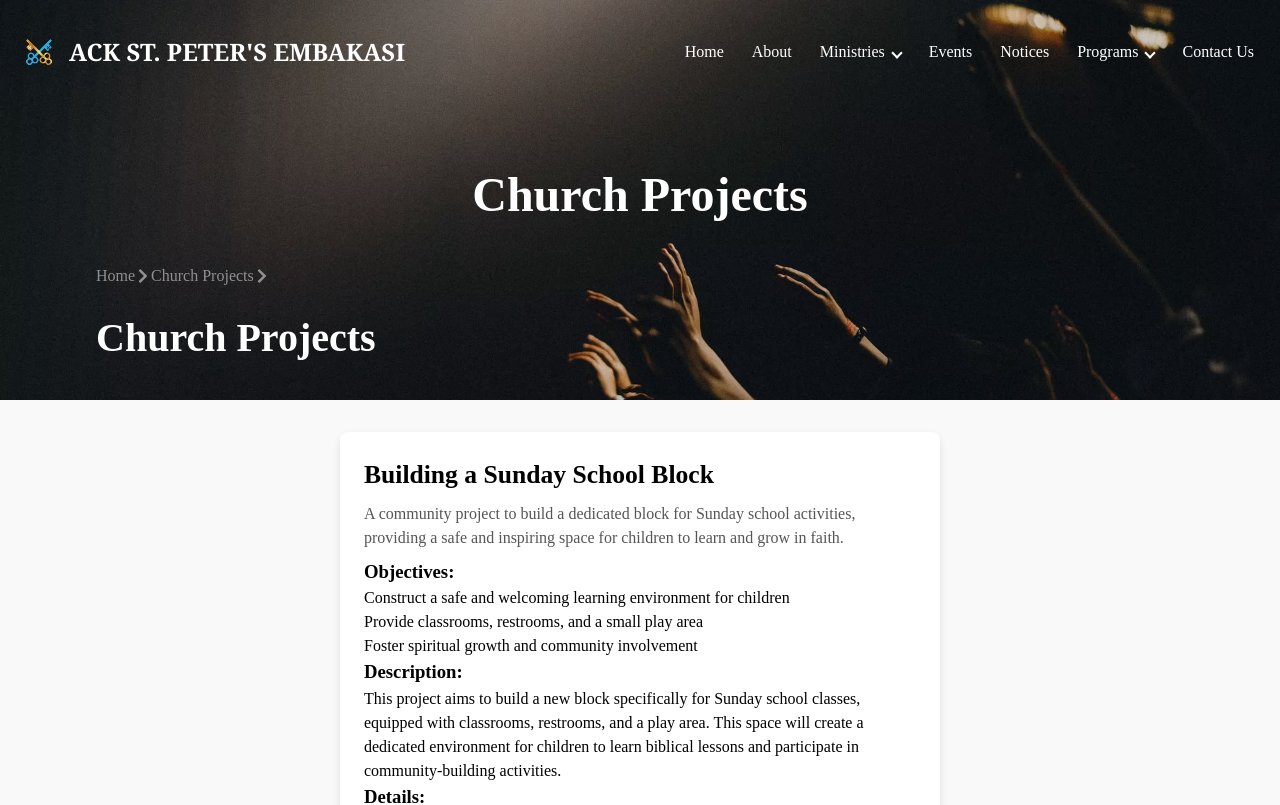
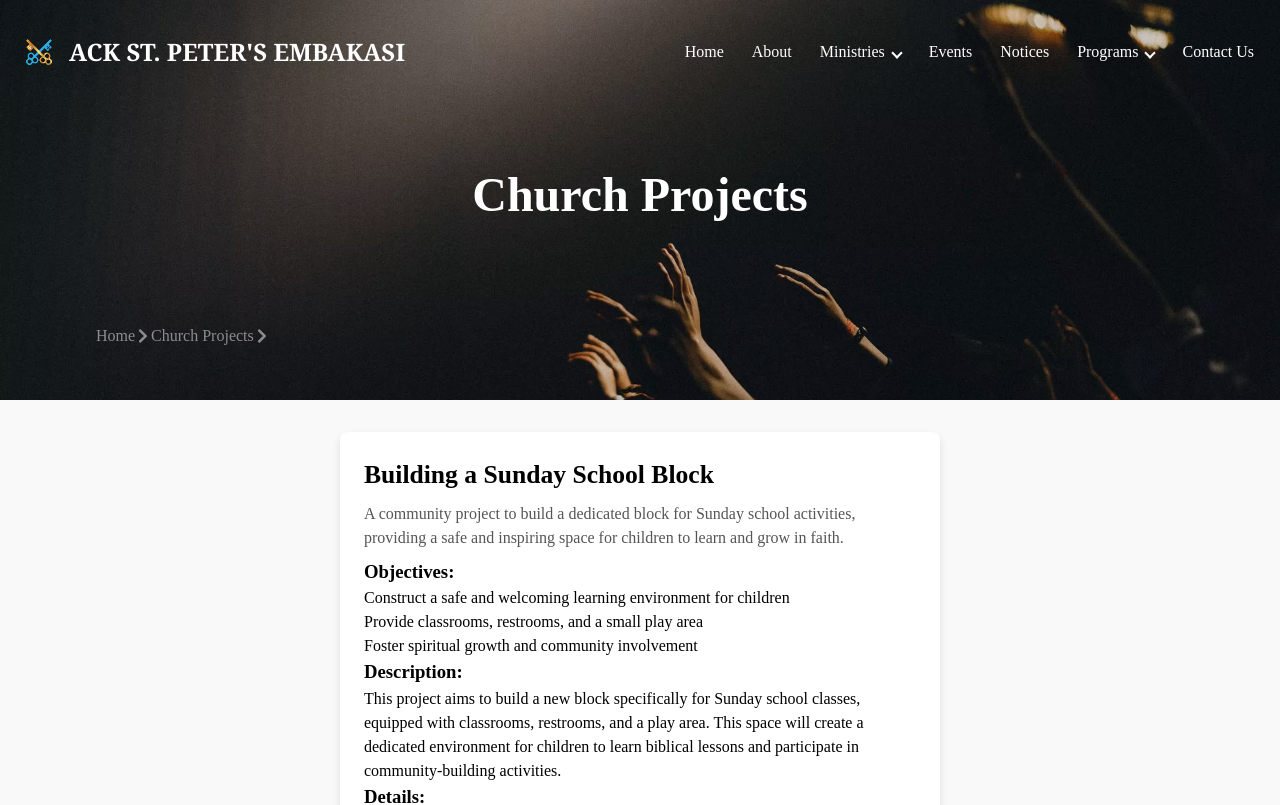
Before and after one commit to P3t3raw/Saints, a React (Create React App) app: page /programs/projects in a window 1280 px wide. Shown: the top 805 px of the page. Built offline with nearby package versions, Linux system fonts and the light colour scheme; the HTML template or start-up script is replaced by a standard one.

Commit message:
Commiting the projects page

```diff
--- a/src/pages/Projects/Projects.jsx
+++ b/src/pages/Projects/Projects.jsx
@@ -104,7 +104,7 @@ export default function Projects() {
               Church Projects <FaChevronRight />
             </span>
           </p>
-          <h1>Church Projects</h1>
+          {/* <h1>Church Projects</h1> */}
         </div>
       </div>
 
```
